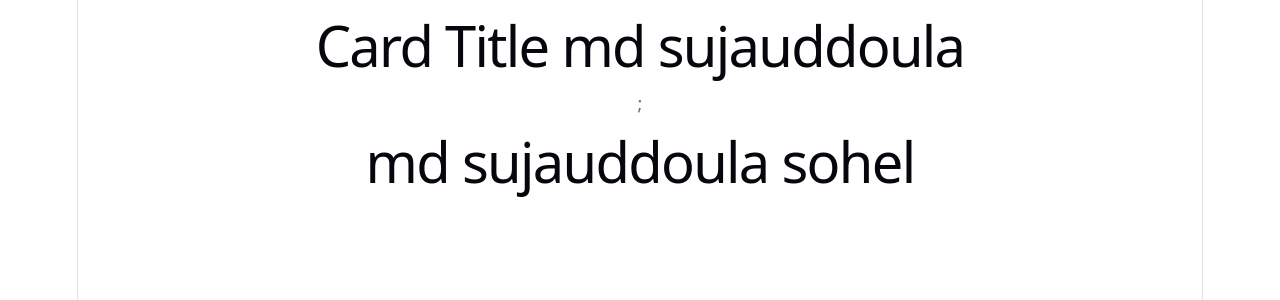
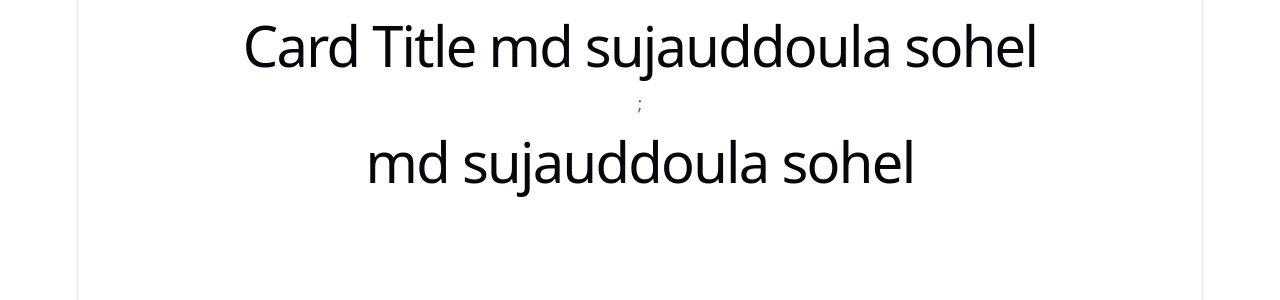
Before and after one commit to DevSohel32/Basic_react_recap, a React (Vite) app: page / in a window 1280 px wide. Shown: the top 300 px of the page. Built offline with nearby package versions, Linux system fonts and the light colour scheme.

Commit message:
Auto commit

```diff
--- a/src/App.jsx
+++ b/src/App.jsx
@@ -6,7 +6,7 @@ import Card from './component/card';
 
 function App() {
   return (
-   <div><Card name='md sujauddoula'/>;
+   <div><Card name='md sujauddoula sohel'/>;
    <TestComponent/></div>
 
   )
```
